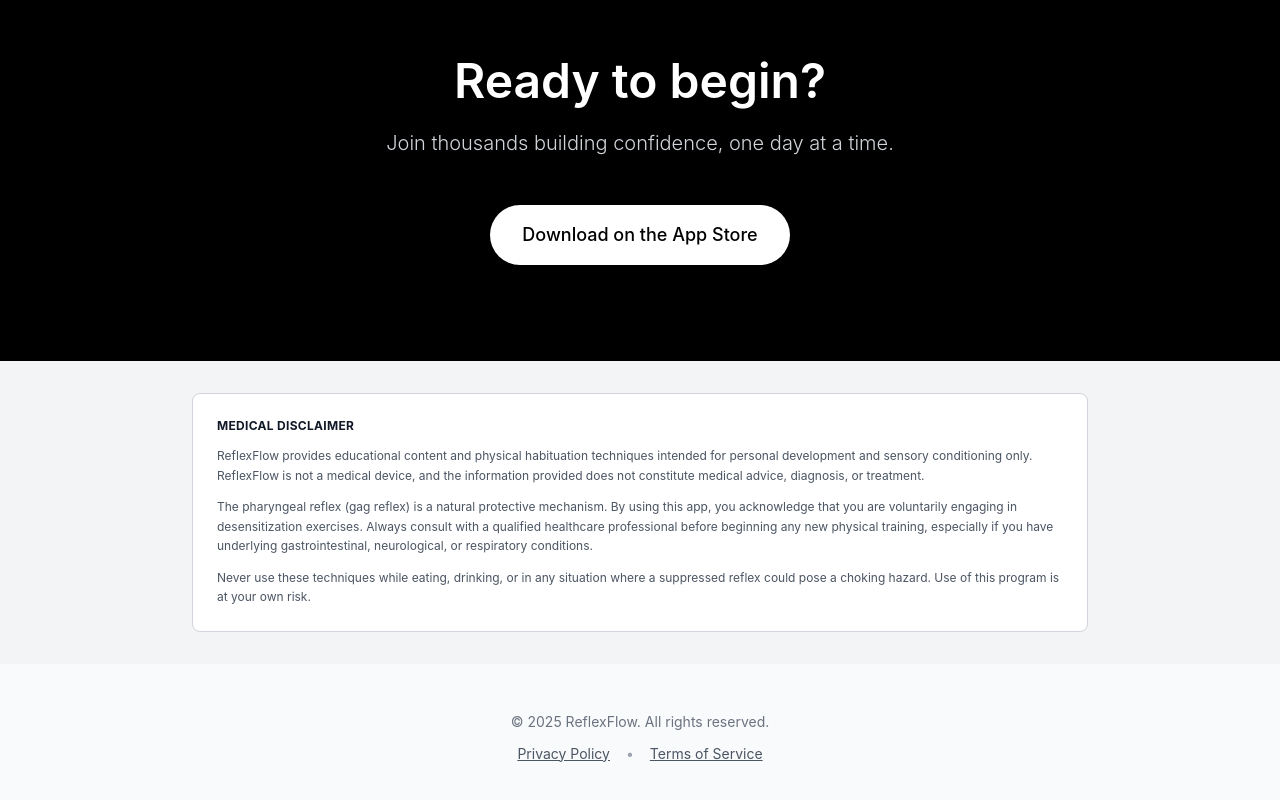
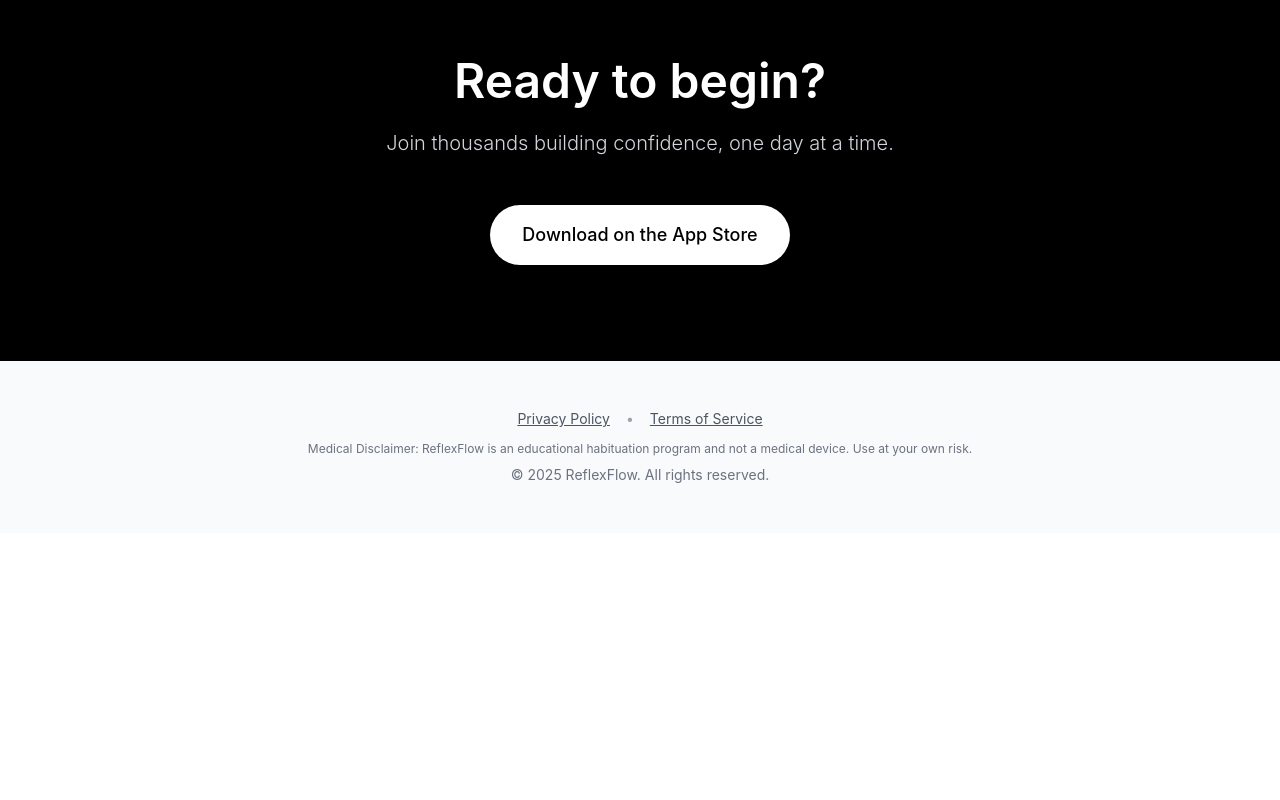
Before and after one commit to Cortexity/no-more-gag-reflex, a React (Vite) app: page / in a window 1280 px wide. Shown: the part 1555-2355 px from the top of the page. After the commit the page ends 2088 px from the top, so only its background shows below. Built offline with nearby package versions, Linux system fonts and the light colour scheme; no server answers.

Commit message:
Updated medical disclaimer to a shorter version.

```diff
--- a/src/App.jsx
+++ b/src/App.jsx
@@ -209,29 +209,10 @@ function App() {
         </div>
       </section>
 
-      {/* Medical Disclaimer Section */}
-      <section className="px-6 py-8 bg-gray-100">
-        <div className="max-w-4xl mx-auto">
-          <div className="bg-white border border-gray-300 rounded-lg p-6">
-            <h3 className="text-xs font-bold text-gray-900 mb-3 uppercase tracking-wide">Medical Disclaimer</h3>
-            <p className="text-xs text-gray-600 leading-relaxed mb-3">
-              ReflexFlow provides educational content and physical habituation techniques intended for personal development and sensory conditioning only. ReflexFlow is not a medical device, and the information provided does not constitute medical advice, diagnosis, or treatment.
-            </p>
-            <p className="text-xs text-gray-600 leading-relaxed mb-3">
-              The pharyngeal reflex (gag reflex) is a natural protective mechanism. By using this app, you acknowledge that you are voluntarily engaging in desensitization exercises. Always consult with a qualified healthcare professional before beginning any new physical training, especially if you have underlying gastrointestinal, neurological, or respiratory conditions.
-            </p>
-            <p className="text-xs text-gray-600 leading-relaxed">
-              Never use these techniques while eating, drinking, or in any situation where a suppressed reflex could pose a choking hazard. Use of this program is at your own risk.
-            </p>
-          </div>
-        </div>
-      </section>
-
       {/* Footer */}
       <footer className="px-6 py-12 bg-gray-50">
         <div className="max-w-6xl mx-auto text-center">
-          <p className="text-gray-500 text-sm mb-3">© 2025 ReflexFlow. All rights reserved.</p>
-          <div className="flex items-center justify-center gap-4 text-sm">
+          <div className="flex items-center justify-center gap-4 text-sm mb-3">
             <a
               href="/privacy"
               onClick={(e) => {
@@ -258,6 +239,10 @@ function App() {
               Terms of Service
             </a>
           </div>
+          <p className="text-xs text-gray-500 mb-2">
+            Medical Disclaimer: ReflexFlow is an educational habituation program and not a medical device. Use at your own risk.
+          </p>
+          <p className="text-gray-500 text-sm">© 2025 ReflexFlow. All rights reserved.</p>
         </div>
       </footer>
 
```
